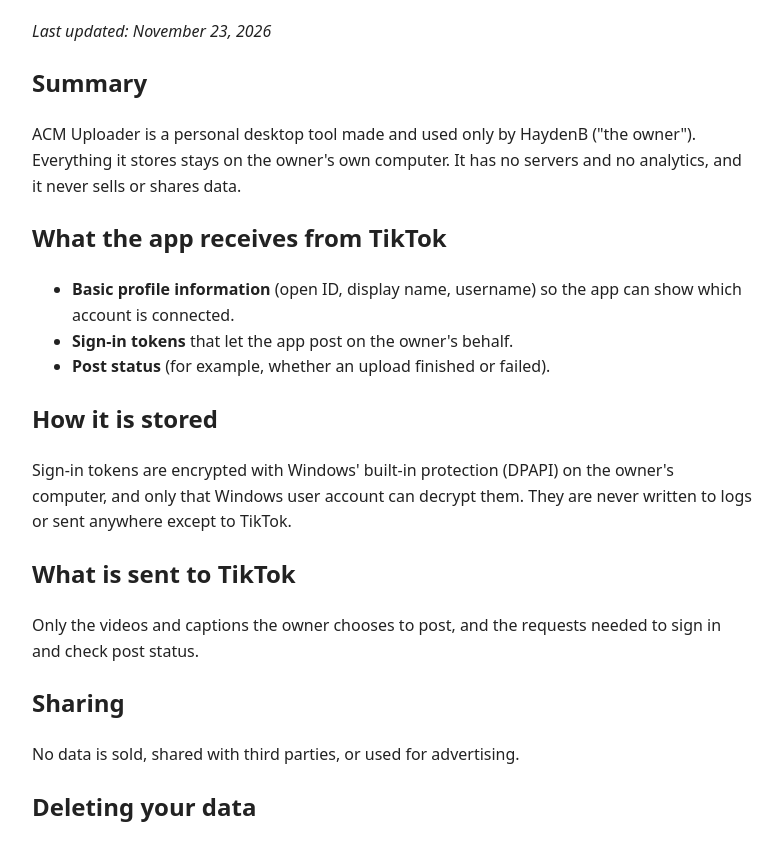
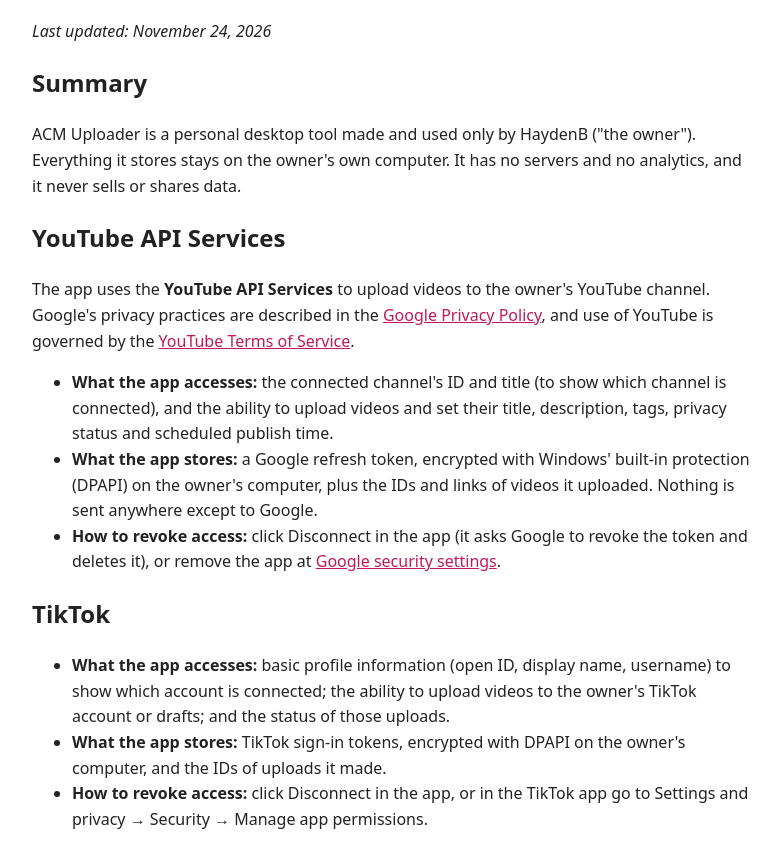
Before and after one commit to lazarfanschool/ACM-Uploader, a plain HTML site: page privacy.html in a window 1280 px wide. Shown: the part 102-945 px from the top of the page, without its empty margins (248-1030 px from the left). Drawn offline with Linux system fonts and the light colour scheme.

Commit message:
Add files via upload

```diff
--- a/privacy.html
+++ b/privacy.html
@@ -4,32 +4,42 @@
 <style>body{font-family:system-ui,sans-serif;max-width:720px;margin:3em auto;padding:0 16px;line-height:1.6;color:#222;background:#fff}a{color:#c2185b}</style>
 </head><body>
 <h1>ACM Uploader: Privacy Policy</h1>
-<p><em>Last updated: November 23, 2026</em></p>
+<p><em>Last updated: November 24, 2026</em></p>
 
 <h2>Summary</h2>
-<p>ACM Uploader is a personal desktop tool made and used only by HaydenB ("the owner"). Everything it stores stays on the owner's own
-computer. It has no servers and no analytics, and it never sells or shares data.</p>
+<p>ACM Uploader is a personal desktop tool made and used only by HaydenB ("the owner"). Everything it stores stays on the
+owner's own computer. It has no servers and no analytics, and it never sells or shares data.</p>
 
-<h2>What the app receives from TikTok</h2>
+<h2>YouTube API Services</h2>
+<p>The app uses the <strong>YouTube API Services</strong> to upload videos to the owner's YouTube channel. Google's
+privacy practices are described in the <a href="https://policies.google.com/privacy">Google Privacy Policy</a>, and use of
+YouTube is governed by the <a href="https://www.youtube.com/t/terms">YouTube Terms of Service</a>.</p>
 <ul>
-<li><strong>Basic profile information</strong> (open ID, display name, username) so the app can show which account is connected.</li>
-<li><strong>Sign-in tokens</strong> that let the app post on the owner's behalf.</li>
-<li><strong>Post status</strong> (for example, whether an upload finished or failed).</li>
+<li><strong>What the app accesses:</strong> the connected channel's ID and title (to show which channel is connected), and
+the ability to upload videos and set their title, description, tags, privacy status and scheduled publish time.</li>
+<li><strong>What the app stores:</strong> a Google refresh token, encrypted with Windows' built-in protection (DPAPI) on the
+owner's computer, plus the IDs and links of videos it uploaded. Nothing is sent anywhere except to Google.</li>
+<li><strong>How to revoke access:</strong> click Disconnect in the app (it asks Google to revoke the token and deletes it),
+or remove the app at <a href="https://myaccount.google.com/permissions">Google security settings</a>.</li>
 </ul>
 
-<h2>How it is stored</h2>
-<p>Sign-in tokens are encrypted with Windows' built-in protection (DPAPI) on the owner's computer, and only that
-Windows user account can decrypt them. They are never written to logs or sent anywhere except to TikTok.</p>
+<h2>TikTok</h2>
+<ul>
+<li><strong>What the app accesses:</strong> basic profile information (open ID, display name, username) to show which
+account is connected; the ability to upload videos to the owner's TikTok account or drafts; and the status of those uploads.</li>
+<li><strong>What the app stores:</strong> TikTok sign-in tokens, encrypted with DPAPI on the owner's computer, and the IDs of
+uploads it made.</li>
+<li><strong>How to revoke access:</strong> click Disconnect in the app, or in the TikTok app go to Settings and privacy →
+Security → Manage app permissions.</li>
+</ul>
 
-<h2>What is sent to TikTok</h2>
-<p>Only the videos and captions the owner chooses to post, and the requests needed to sign in and check post status.</p>
+<h2>What is sent to the platforms</h2>
+<p>Only the videos, titles, descriptions and captions the owner's app uploads, and the requests needed to sign in and check
+upload status.</p>
 
-<h2>Sharing</h2>
-<p>No data is sold, shared with third parties, or used for advertising.</p>
-
-<h2>Deleting your data</h2>
-<p>Clicking Disconnect in the app deletes the stored tokens and asks TikTok to revoke the app's access. Access can also
-be removed in the TikTok app under Settings and privacy → Security → Manage app permissions.</p>
+<h2>Sharing and retention</h2>
+<p>No data is sold, shared with third parties, or used for advertising. Tokens are kept only while an account is connected
+and are deleted on Disconnect. Upload records stay in the local database on the owner's computer.</p>
 
 <h2>Changes</h2>
 <p>This policy may be updated. The date at the top shows the latest version.</p>
```
Also changed, not shown: index.html (+10 -7 lines), terms.html (+20 -13 lines).
